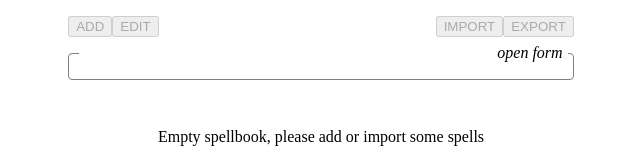
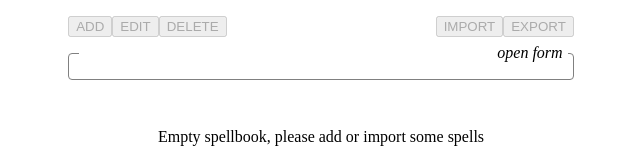
Before and after one commit to WBPiccolo/a17-5e-spellbook, an Angular app: page / in a window 1280 px wide. Shown: the top 160 px of the page, without its empty margins (319-959 px from the left). Built offline with nearby package versions, Linux system fonts and the light colour scheme.

Commit message:
started work on edit and delete

```diff
--- a/src/app/app.component.html
+++ b/src/app/app.component.html
@@ -1,9 +1,11 @@
-<app-top-bar [enableNew]="spellForm.valid" [enableEdit]="false" [enableImportExport]="false"
+<app-top-bar
+  [enableNew]="spellForm.valid && !editMode" [enableEdit]="spellForm.valid && editMode" [enableDelete]="spellFormNotEmpty"
+  [enableImport]="false" [enableExport]="spellbookService.spellBookSignal().length > 0"
   (addClick)="manageAddClick()" (editClick)="manageEditClick()" (importClick)="manageImportClick()"
   (exportClick)="manageExportClick()"></app-top-bar>
 
 <div class="app-body">
-  <app-accordion openHeader="close form" closeHeader="open form" [isOpen]="openAccordion">
+  <app-accordion #accordion openHeader="close form" closeHeader="open form" [isOpen]="openAccordion">
     <app-spell-form [spellForm]="spellForm" [schools]="schools" [levels]="levels" [classes]="classes"></app-spell-form>
   </app-accordion>
 </div>
--- a/src/app/app.component.ts
+++ b/src/app/app.component.ts
@@ -38,19 +38,22 @@ export class AppComponent implements OnInit {
     class: new FormControl<string>('', Validators.required)
   });
 
-  openAccordion: boolean = false
+  openAccordion: boolean = false;
+  editMode: boolean = false;
 
-  @ViewChild('spellbook')
-  spellbookRef!: ElementRef;
+  @ViewChild('spellbook') spellbookRef!: ElementRef;
 
-  constructor(public spellbookService: SpellBookService) {}
+  @ViewChild('accordion') accordionRef!: ElementRef;
+
+  constructor(public spellbookService: SpellBookService) { }
 
   ngOnInit(): void {
     this.spellbookService.loadFromLocalStorage();
   }
 
   manageAddClick() {
-    const newSpell: Spell = this.spellForm.value
+    const spellId = new Date().getTime();
+    const newSpell: Spell = { ...this.spellForm.value, spellID: spellId };
 
     console.log('manageAddClick', newSpell);
 
@@ -63,6 +66,11 @@ export class AppComponent implements OnInit {
 
   manageEditClick() {
     console.log('manageEditClick');
+    //todo: trovare la spell da editare nello spellbook, e modificarla. come la modifico? devo usare un id?
+  }
+
+  manageDeleteClick() {
+    console.log('manageDeleteClick');
   }
 
   manageImportClick() {
@@ -71,6 +79,7 @@ export class AppComponent implements OnInit {
 
   manageExportClick() {
     console.log('manageExportClick');
+    this.spellbookService.exportJSON();
   }
 
   printSpellBook() {
@@ -86,6 +95,13 @@ export class AppComponent implements OnInit {
 
   spellClick(spell: Spell, index: number) {
     console.log('clicked', spell, index);
+    this.spellForm.patchValue(spell);
+    if (this.openAccordion) {
+      this.openAccordion = false;
+    }
+    this.openAccordion = true;
+    this.editMode = true;
+    //this.scrollToAccordion();
   }
 
   scrollToSpellbook() {
@@ -94,4 +110,19 @@ export class AppComponent implements OnInit {
     }
   }
 
+  scrollToAccordion() {
+    if (this.accordionRef?.nativeElement) {
+      (this.accordionRef.nativeElement as HTMLElement).scrollIntoView();
+    }
+  }
+
+
+  /**
+   * Checks if at least one of the form field has a value
+   */
+  get spellFormNotEmpty(): boolean {
+    const formValues: any[] = Object.values(this.spellForm.value);
+    return formValues.filter(val => !!val).length > 0;
+  }
+
 }
--- a/src/app/features/top-bar/top-bar.component.html
+++ b/src/app/features/top-bar/top-bar.component.html
@@ -2,9 +2,11 @@
     <div class="top-bar__left">
         <button (click)="manageButtonClick('ADD')" [disabled]="!enableNew" class="button-group__button button-group__button--add">ADD</button>
         <button (click)="manageButtonClick('EDIT')" [disabled]="!enableEdit" class="button-group__button button-group__button--edit">EDIT</button>
+        <button (click)="manageButtonClick('DELETE')" [disabled]="!enableDelete" class="button-group__button button-group__button--delete">DELETE</button>
+
     </div>
     <div class="top-bar__right">
-        <button (click)="manageButtonClick('IMPORT')" [disabled]="!enableImportExport" class="button-group__button button-group__button--import">IMPORT</button>
-        <button (click)="manageButtonClick('EXPORT')" [disabled]="!enableImportExport" class="button-group__button button-group__button--export">EXPORT</button>
+        <button (click)="manageButtonClick('IMPORT')" [disabled]="!enableImport" class="button-group__button button-group__button--import">IMPORT</button>
+        <button (click)="manageButtonClick('EXPORT')" [disabled]="!enableExport" class="button-group__button button-group__button--export">EXPORT</button>
     </div>
 </div>
--- a/src/app/features/top-bar/top-bar.component.ts
+++ b/src/app/features/top-bar/top-bar.component.ts
@@ -11,14 +11,19 @@ import { ChangeDetectionStrategy, Component, EventEmitter, Input, Output } from
 export class TopBarComponent {
   @Input() enableNew: boolean = true;
   @Input() enableEdit: boolean = false;
-  @Input() enableImportExport: boolean = false;
+  @Input() enableDelete: boolean = false;
+
+  @Input() enableImport: boolean = false;
+  @Input() enableExport: boolean = false;
 
   @Output() addClick: EventEmitter<MouseEvent> = new EventEmitter<MouseEvent>();
   @Output() editClick: EventEmitter<MouseEvent> = new EventEmitter<MouseEvent>();
+  @Output() deleteClick: EventEmitter<MouseEvent> = new EventEmitter<MouseEvent>();
+
   @Output() importClick: EventEmitter<MouseEvent> = new EventEmitter<MouseEvent>();
   @Output() exportClick: EventEmitter<MouseEvent> = new EventEmitter<MouseEvent>();
 
-  manageButtonClick(eventType: 'ADD' | 'EDIT' | 'IMPORT' | 'EXPORT') {
+  manageButtonClick(eventType: 'ADD' | 'EDIT' | 'DELETE' | 'IMPORT' | 'EXPORT') {
     console.log('manageButtonClick', eventType);
     switch (eventType) {
       case 'ADD':
@@ -26,6 +31,9 @@ export class TopBarComponent {
         break;
       case 'EDIT':
         this.editClick.emit();
+        break;
+      case 'DELETE':
+        this.deleteClick.emit();
         break;
       case 'IMPORT':
         this.importClick.emit();
--- a/src/app/shared/services/spell-book.service.ts
+++ b/src/app/shared/services/spell-book.service.ts
@@ -25,7 +25,7 @@ export class SpellBookService {
   saveToLocalStorage() {
     const spellbook = this.spellBookSignal();
     console.log('salvo ', spellbook);
-    if(spellbook) {
+    if (spellbook) {
       localStorage.setItem(this.localStorageItemName, JSON.stringify(spellbook));
     }
   }
@@ -35,4 +35,13 @@ export class SpellBookService {
 
     this.saveToLocalStorage();
   }
+
+  exportJSON() {
+    const link = document.createElement('a');
+    const file = new Blob([JSON.stringify(this.spellBookSignal())], {type: 'application/json'});
+    link.href = URL.createObjectURL(file);
+    link.download = 'spellbook.json';
+    link.click();
+    URL.revokeObjectURL(link.href);
+  }
 }
--- a/src/models/spell.ts
+++ b/src/models/spell.ts
@@ -17,4 +17,6 @@ export interface Spell {
   source?: string;
   requiresConcentration?: boolean;
   class: string;
+
+  spellID: number;
 }
```
